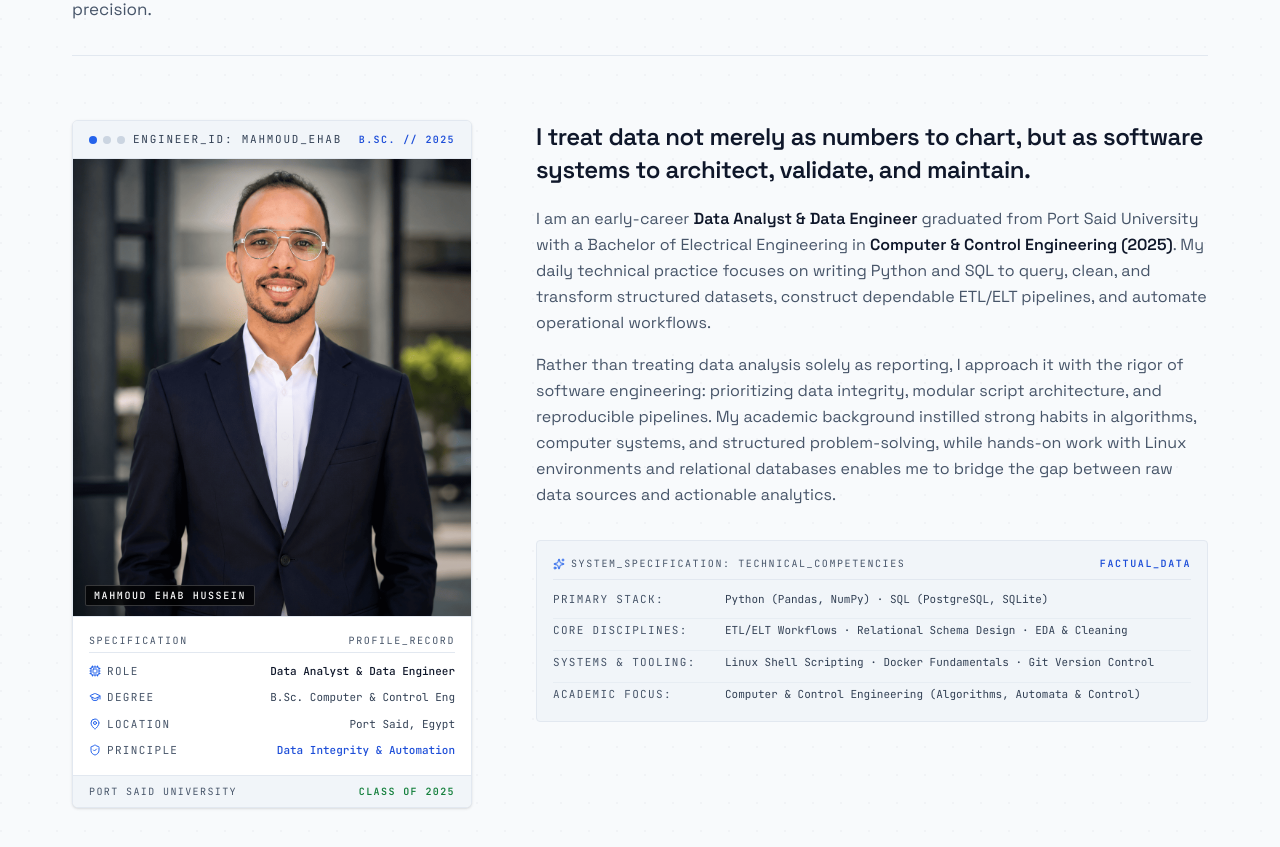
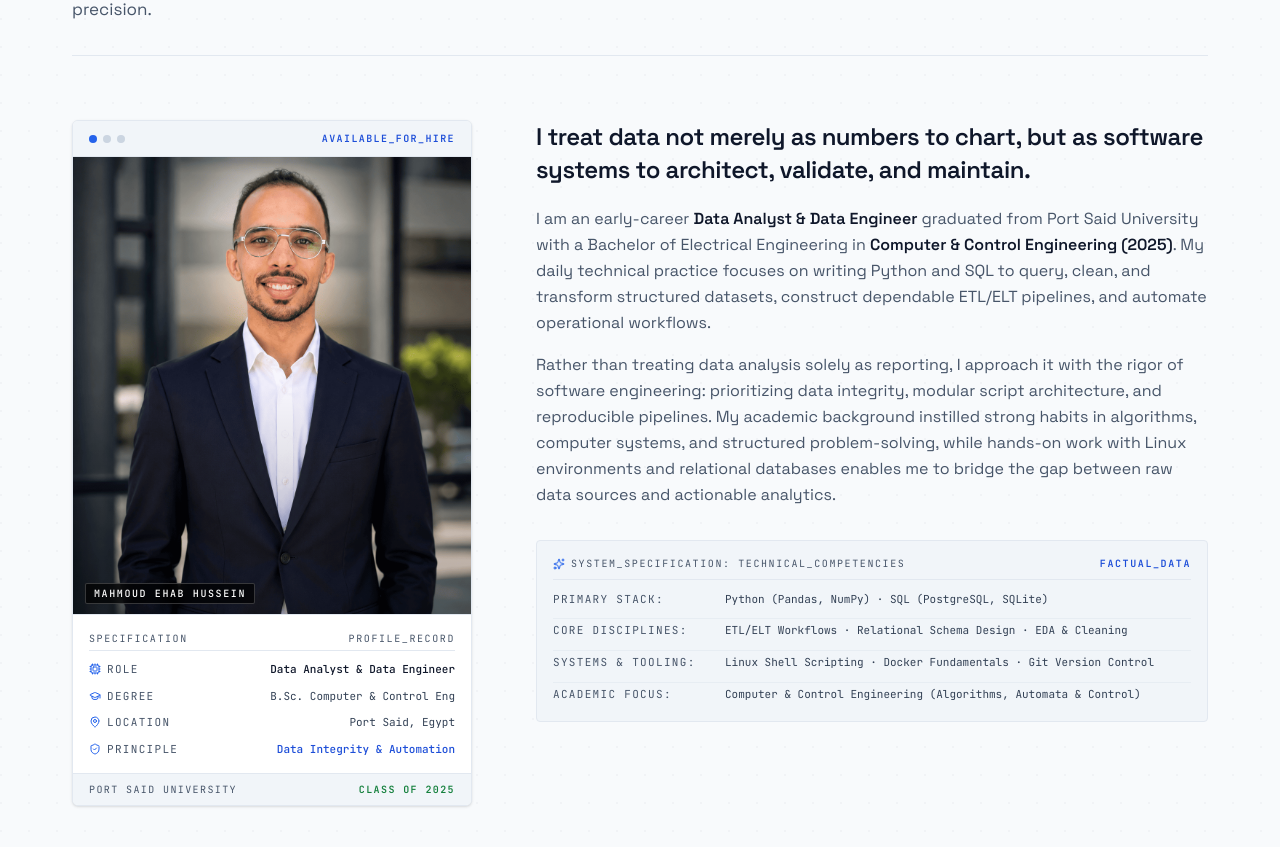
Before and after one commit to AbuTaha7000D/AbuTaha7000D.github.io, a Next.js app: page / in a window 1280 px wide. Shown: the part 1320-2167 px from the top of the page. Built offline with nearby package versions, Linux system fonts and the light colour scheme.

Commit message:
fix: update engineer ID to reflect current availability status

```diff
--- a/src/components/AboutSqlQuery.tsx
+++ b/src/components/AboutSqlQuery.tsx
@@ -63,12 +63,9 @@ export function AboutSqlQuery() {
 										<span className="h-2 w-2 rounded-full bg-[var(--border-subtle)]" />
 										<span className="h-2 w-2 rounded-full bg-[var(--border-subtle)]" />
 									</div>
-									<span className="font-mono-code text-[11px] uppercase tracking-[0.16em] text-[var(--text-secondary)] truncate">
-										engineer_id: mahmoud_ehab
-									</span>
 								</div>
 								<div className="shrink-0 font-mono-code text-[10px] uppercase tracking-[0.14em] text-[#1d4ed8] dark:text-[#60a5fa] font-semibold">
-									{'B.Sc. // 2025'}
+									{'Available_for_hire'}
 								</div>
 							</div>
 
```
